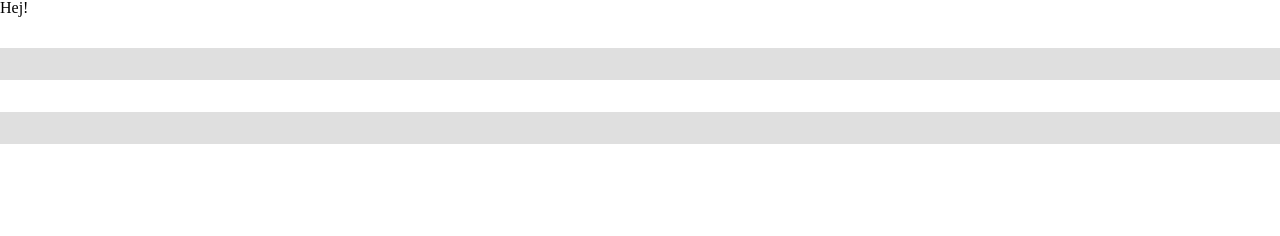
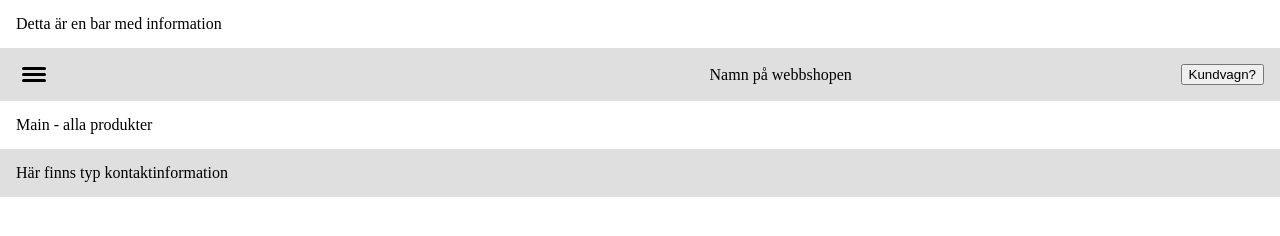
Before and after one commit to ngeliecode/fed25d-javascript-inl-1-webbshop, a website built with Vite: page index.html in a window 1280 px wide. Built offline with nearby package versions, Linux system fonts and the light colour scheme.

Commit message:
update index

```diff
--- a/index.html
+++ b/index.html
@@ -7,11 +7,19 @@
     <title>En webbshop</title>
   </head>
   <body>
-    Hej!
-    <nav></nav>
-    <header></header>
-    <main></main>
-    <footer></footer>
+    <nav>Detta är en bar med information</nav>
+    <header>
+      <button id="hamburger" class="hamburger" aria-label="Öppna meny">
+        <span></span>
+        <span></span>
+        <span></span>
+      </button>
+      <div class="navbar"></div>
+      <h1>Namn på webbshopen</h1>
+      <button>Kundvagn?</button>
+    </header>
+    <main>Main - alla produkter</main>
+    <footer>Här finns typ kontaktinformation</footer>
     <script type="module" src="./src/main.js"></script>
   </body>
 </html>
```
